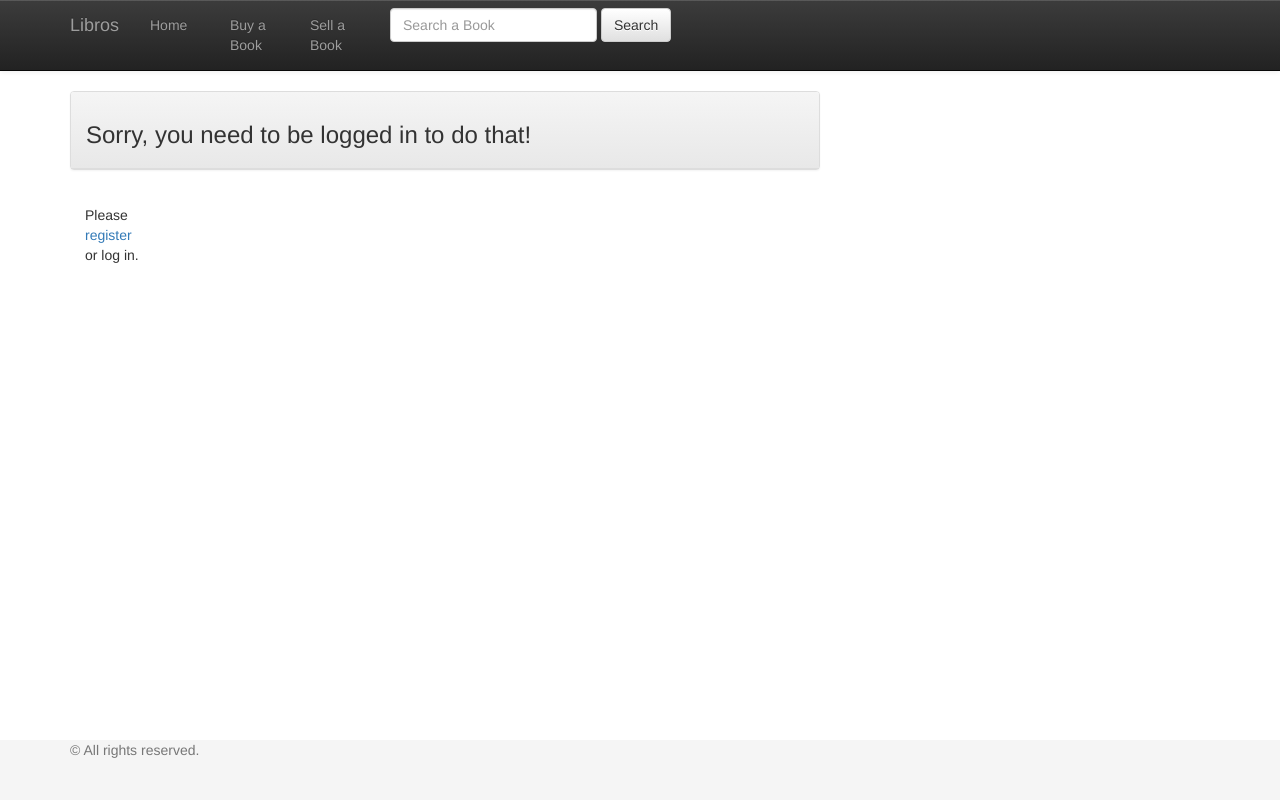
After one commit to Github-Minghui/CSC322-BookMarket, a PHP site: page /protected.php in a window 1280 px wide. The commit adds this page. Run offline with PHP 8.4, Linux system fonts and the light colour scheme; some libraries are stand-ins or nearby versions.

Commit message:
Registration and login are both functioning at this moment. Also, I created templates for buy and sell page.

```diff
--- a/core/functions/general.php
+++ b/core/functions/general.php
@@ -1,5 +1,20 @@
 <?php
+function protect_page(){
+	if (logged_in()===false){
+		header('Location: protected.php');
+		exit();
+	}
+}
+function array_sanitize(&$item){
+
+	$item = mysql_real_escape_string($item);
+}
+
 function sanitize($data){
 	return mysql_real_escape_string($data);
 }
+
+function output_errors($errors){
+	return '<ul><li>' . implode ('</li><li>', $errors) . '</li></ul>';
+}
 ?>
--- a/core/functions/users.php
+++ b/core/functions/users.php
@@ -1,4 +1,11 @@
 <?php
+function register_user($register_data){
+	array_walk($register_data, 'array_sanitize');
+	$register_data['password'] = md5($register_data['password']);
+	$fields = '`' . implode('`, `', array_keys ($register_data)) . '`';
+	$data='\'' . implode('\',\'', $register_data) . '\'';
+	mysql_query("INSERT INTO `users` ($fields) VALUES ($data)");
+}
 function user_count(){
 	return mysql_result(mysql_query("SELECT COUNT(`user_id`) FROM `users` WHERE `active`= 1"), 0);
 }
@@ -26,6 +33,10 @@ function user_exists($username){
 	$username = sanitize($username);
 	return (mysql_result(mysql_query("SELECT COUNT(`user_id`) FROM `users` WHERE `username` = '$username'"), 0) == 1 ) ? true : false;
 }
+function email_exists($email){
+	$email = sanitize($email);
+	return (mysql_result(mysql_query("SELECT COUNT(`user_id`) FROM `users` WHERE `email` = '$email'"), 0) == 1 ) ? true : false;
+}
 function user_active($username){
 	$username = sanitize($username);
 	return (mysql_result(mysql_query("SELECT COUNT(`user_id`) FROM `users` WHERE `username` = '$username' AND `active` = 1 "), 0) == 1 ) ? true : false;
--- a/includes/header.php
+++ b/includes/header.php
@@ -8,7 +8,7 @@
         <span class="icon-bar"></span>
         <span class="icon-bar"></span>
       </button>
-      <a class="navbar-brand" href=" ">Libros</a>
+      <a class="navbar-brand" href="index.php">Libros</a>
     </div>
 
     <div class="collapse navbar-collapse" id="bs-example-navbar-collapse-1">
--- a/includes/nav-menu.php
+++ b/includes/nav-menu.php
@@ -1,18 +1,6 @@
+
 <ul class="nav navbar-nav">
-	<li><a href="#">Home</a></li>
-
-	<li role="presentation" class="dropdown">
-	  <a class="dropdown-toggle" data-toggle="dropdown" href="#" role="button" aria-expanded="true">
-	      Buy a Book <span class="caret"></span>
-	  </a>
-	  <ul class="dropdown-menu" role="menu">
-	      <li role="presentation"><a href="#">by Publish Date</a></li>
-	      <li class="divider"></li>
-	      <li role="presentation"><a href="#">by Price</a></li>
-	      <li class="divider"></li>
-	      <li role="presentation"><a href="#">by Publisher</a></li>
-	  </ul>
-	</li>
-
-	<li><a href="#">Sell a Book</a></li>
+	<li><a href="index.php">Home</a></li>
+	<li><a href="buy.php">Buy a Book</a></li>
+	<li><a href="sell.php">Sell a Book</a></li>
 </ul>
--- /dev/null
+++ b/protected.php
@@ -0,0 +1,18 @@
+<?php
+include 'core/init.php';
+include 'includes/overall/header.php';
+?>
+  <div class="col-md-8 col-xs-8">
+    <div class= "panel panel-default">
+      <div class="panel-heading">
+       <h3> Sorry, you need to be logged in to do that!</h3>
+      </div>
+    </div>
+	<div class="panel-body">
+	<p> Please <a href="register.php">register</a> or log in.</p>
+	</div>
+	</div>
+
+
+
+<?php include 'includes/overall/footer.php';?>
```
Also changed, not shown: buy.php (added, +20 -0 lines), includes/menu.php (+2 -12 lines), register.php (+28 -3 lines), sell.php (added, +21 -0 lines).
